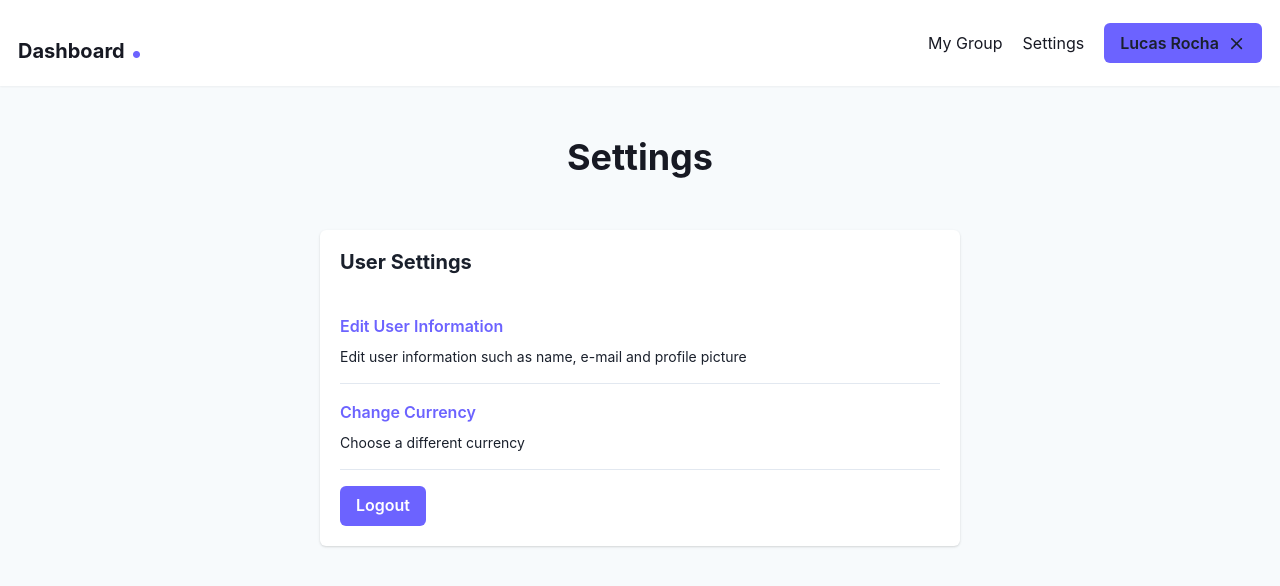
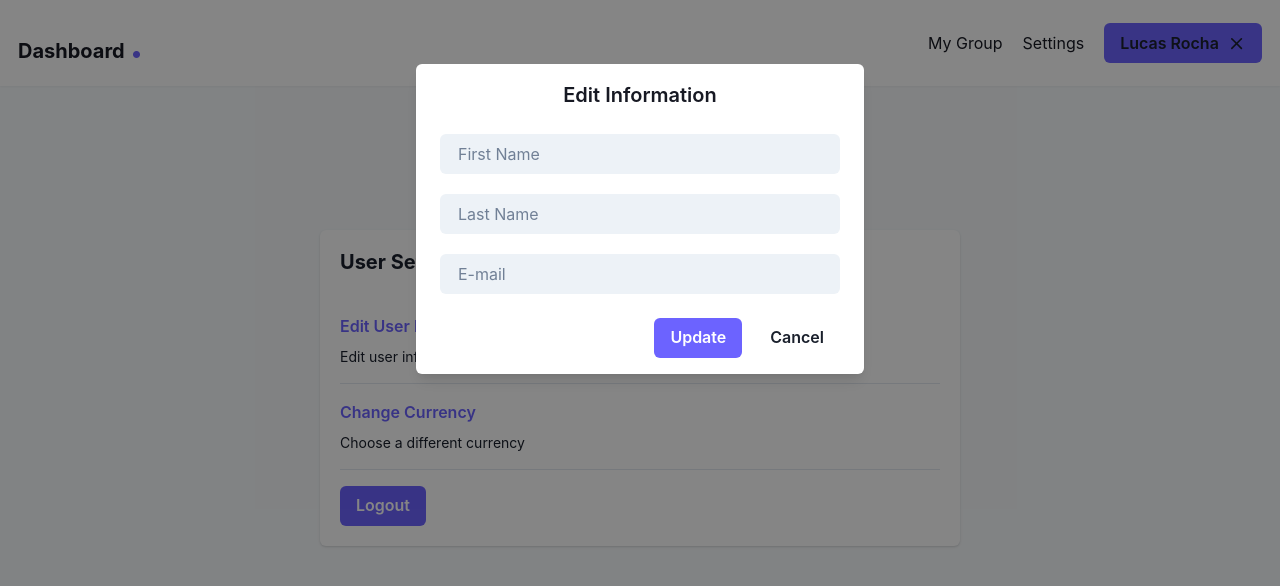
Before and after one commit to RochaLS/roomies-share, a React (Create React App) app: page /settings in a window 1280 px wide. Both pictures are taken after a click on the button "Edit User Information". Shown: the top 586 px of the page. Built offline with nearby package versions, Linux system fonts and the light colour scheme.

Commit message:
create edit user modal

```diff
--- /dev/null
+++ b/src/components/EditUserInfoModal.jsx
@@ -0,0 +1,83 @@
+import {
+  useDisclosure,
+  Button,
+  Modal,
+  ModalOverlay,
+  ModalContent,
+  ModalHeader,
+  ModalCloseButton,
+  ModalBody,
+  ModalFooter,
+  Input,
+  FormControl,
+  Stack,
+  Heading,
+  Center,
+} from "@chakra-ui/react";
+
+export function EditUserInfoModal() {
+  const { isOpen, onOpen, onClose } = useDisclosure();
+  return (
+    <>
+      {/* <Button onClick={onOpen}>Open Modal</Button> */}
+
+      <Button
+        onClick={onOpen}
+        variant="link"
+        colorScheme="purple"
+        _hover={{ color: "#5149fb" }}
+      >
+        Edit User Information
+      </Button>
+
+      <Modal isOpen={isOpen} onClose={onClose}>
+        <ModalOverlay />
+        <ModalContent>
+          <ModalHeader textAlign="center">Edit Information</ModalHeader>
+          <ModalCloseButton />
+          <ModalBody>
+            <FormControl>
+              <Stack spacing="20px">
+                <Input
+                  type="text"
+                  placeholder="First Name"
+                  variant="filled"
+                  size="md"
+                  focusBorderColor="purple.500"
+                />
+                <Input
+                  type="text"
+                  placeholder="Last Name"
+                  variant="filled"
+                  size="md"
+                  focusBorderColor="purple.500"
+                />
+                <Input
+                  type="email"
+                  placeholder="E-mail"
+                  variant="filled"
+                  size="md"
+                  focusBorderColor="purple.500"
+                />
+              </Stack>
+            </FormControl>
+          </ModalBody>
+
+          <ModalFooter>
+            <Button
+              colorScheme="purple"
+              mr={3}
+              onClick={onClose}
+              _hover={{ bgColor: "#5149fb" }}
+            >
+              Update
+            </Button>
+            <Button onClick={onClose} variant="ghost">
+              Cancel
+            </Button>
+          </ModalFooter>
+        </ModalContent>
+      </Modal>
+    </>
+  );
+}
--- a/src/pages/Settings.jsx
+++ b/src/pages/Settings.jsx
@@ -9,6 +9,7 @@ import {
   Text,
   Button,
 } from "@chakra-ui/react";
+import { EditUserInfoModal } from "../components/EditUserInfoModal";
 
 import { NavigationBar } from "../components/NavigationBar";
 
@@ -27,13 +28,7 @@ export function Settings() {
         <CardBody>
           <Stack divider={<StackDivider />} spacing="4">
             <Box>
-              <Button
-                variant="link"
-                colorScheme="purple"
-                _hover={{ color: "#5149fb" }}
-              >
-                Edit User Information
-              </Button>
+              <EditUserInfoModal />
               <Text pt="2" fontSize="sm">
                 Edit user information such as name, e-mail and profile picture
               </Text>
```
